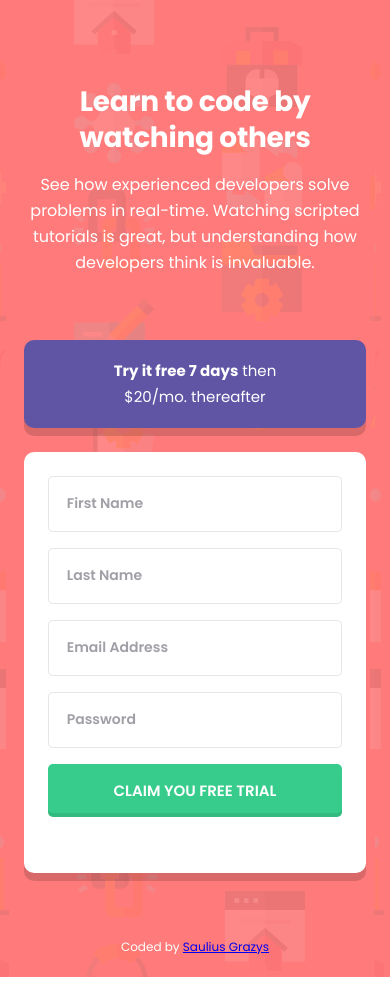
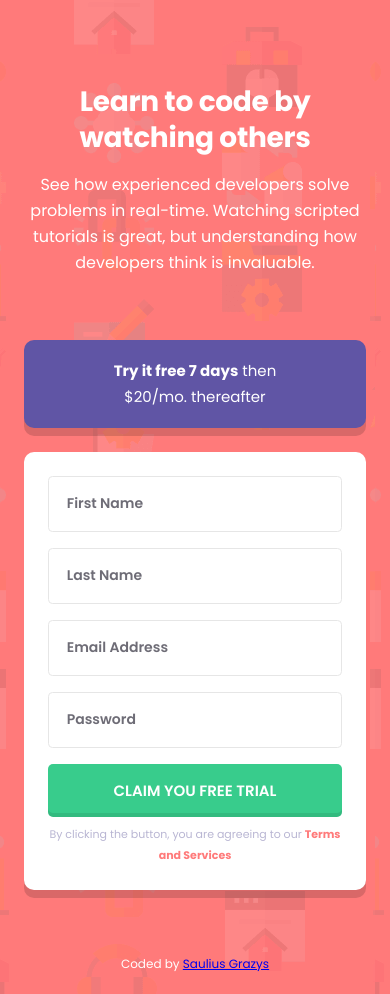
Before and after one commit to sgrazys/intro-component-with-signup, a React (Create React App) app: page / in a window 390 px wide. Built offline with nearby package versions, Linux system fonts and the light colour scheme.

Commit message:
add mobile style

```diff
--- a/src/components/Button.jsx
+++ b/src/components/Button.jsx
@@ -1,4 +1,4 @@
-function Button({ color, bgColor, blackOpacity, fontSize, children }) {
+function Button({ color, bgColor, blackOpacity, fontSize, margin, children }) {
 	const customStyle = {
 		width: '100%',
 		fontFamily: 'inherit',
@@ -12,6 +12,7 @@ function Button({ color, bgColor, blackOpacity, fontSize, children }) {
 		borderRadius: '0.3333em',
 		boxShadow: `0 -4px 0 0 ${blackOpacity} inset `,
 		cursor: 'pointer',
+		margin: margin,
 	};
 
 	return <button style={customStyle}>{children}</button>;
--- a/src/components/Form.jsx
+++ b/src/components/Form.jsx
@@ -25,10 +25,13 @@ function Form({ children }) {
 					color={'#fff'}
 					bgColor={'#38cc8c'}
 					blackOpacity={'#00000017'}
-					fontSize={'1.5rem'}>
+					fontSize={'1.5rem'}
+					margin={'0 0 -0.6em 0'}>
 					Claim you free trial
 				</Button>
-				<p className='terms'>TERMS</p>
+				<p className='terms'>
+					By clicking the button, you are agreeing to our <strong>Terms and Services</strong>
+				</p>
 			</form>
 		</main>
 	);
--- a/src/index.css
+++ b/src/index.css
@@ -104,7 +104,7 @@ input[type='text'] {
 	font-family: inherit;
 	font-size: 1.4rem;
 	font-weight: 600;
-	color: var(--color-neutral-dark);
+	color: #000;
 	opacity: 0.75;
 	padding-left: 1.2666em;
 	border: solid 1px #dedede;
@@ -113,7 +113,7 @@ input[type='text'] {
 }
 
 input::placeholder {
-	color: rgba(62, 60, 73, 0.65);
+	color: var(--color-neutral-dark);
 }
 
 input[type='text']:focus {
@@ -121,6 +121,16 @@ input[type='text']:focus {
 	caret-color: var(--color-accent);
 }
 
+.terms {
+	font-size: 1.1rem;
+	line-height: 1.909em;
+	color: var(--color-neutral-light);
+}
+
+.terms > strong {
+	color: var(--color-primary-1);
+}
+
 .footer {
 	font-size: 1.2rem;
 	padding-bottom: 2em;
```
